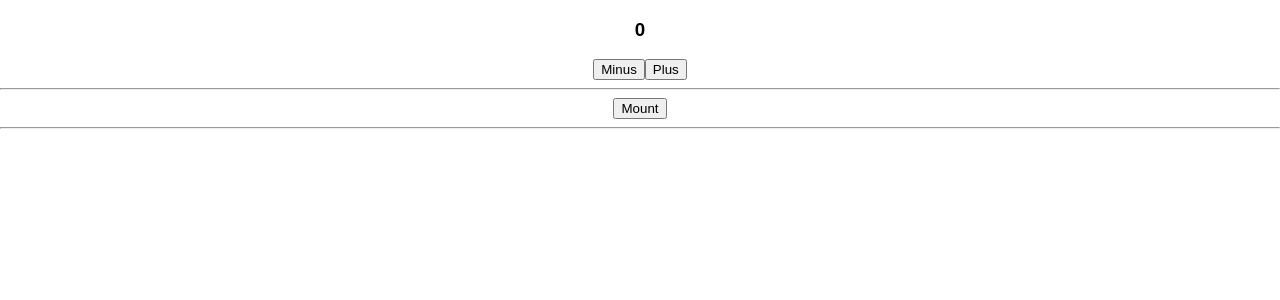
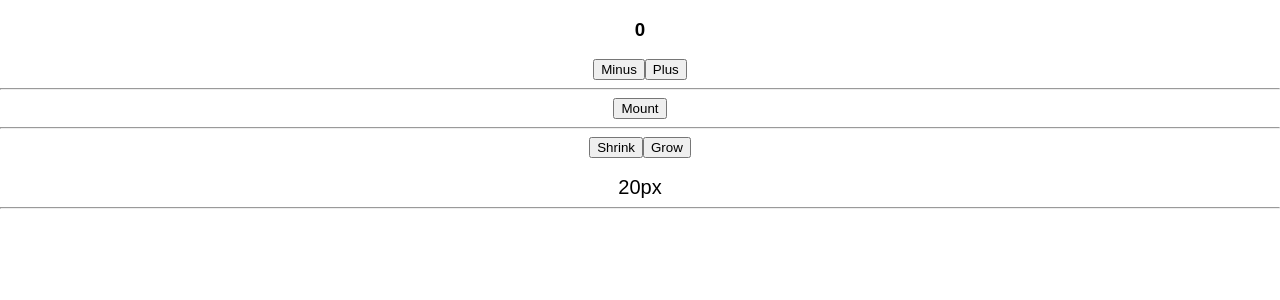
Before and after one commit to jkgrim/coding-challenges, a React (Create React App) app: page / in a window 1280 px wide. Shown: the top 300 px of the page. Built offline with nearby package versions, Linux system fonts and the light colour scheme.

Commit message:
adds font resizer challenge

```diff
--- a/src/App.js
+++ b/src/App.js
@@ -2,6 +2,7 @@ import { useState } from "react";
 
 import Counter from "./components/Counter";
 import Clock from "./components/Clock";
+import FontResize from "./components/FontResize";
 
 import "./App.css";
 
@@ -17,6 +18,8 @@ function App() {
         {mounted ? "Unmount" : "Mount"}
       </button>
       <hr />
+
+      <FontResize />
     </div>
   );
 }
--- /dev/null
+++ b/src/components/FontResize.js
@@ -0,0 +1,22 @@
+import { useState } from "react";
+
+function FontResize() {
+  const [fontSize, setFontSize] = useState(20);
+
+  return (
+    <div className="app">
+      <button
+        onClick={() => setFontSize(fontSize > 0 ? fontSize - 4 : fontSize)}
+      >
+        Shrink
+      </button>
+      <button onClick={() => setFontSize(fontSize + 4)}>Grow</button>
+      <br />
+      <br />
+      <div style={{ fontSize: fontSize }}>{fontSize}px</div>
+      <hr />
+    </div>
+  );
+}
+
+export default FontResize;
```
